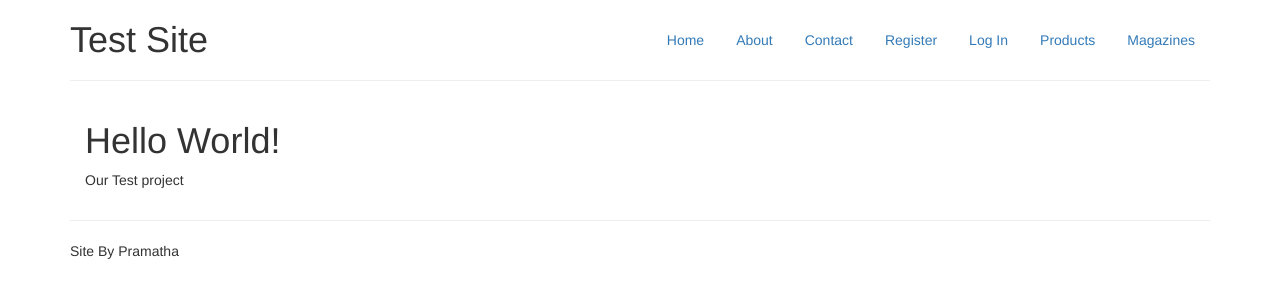
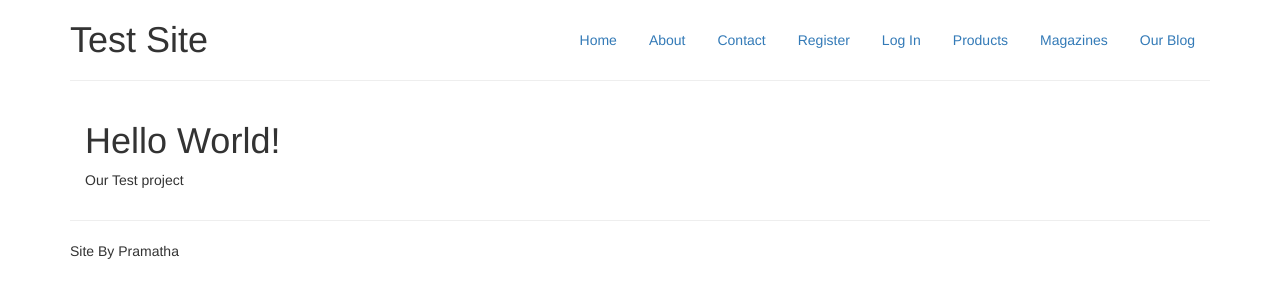
Before and after one commit to PramathaMadhavankutty/django_forum, a Django app: page / in a window 1280 px wide. Shown: the top 300 px of the page. Run offline with Django 3.2, Linux system fonts and the light colour scheme; some libraries are stand-ins or nearby versions.

Commit message:
add static css and link for blog

```diff
--- a/home/templates/base.html
+++ b/home/templates/base.html
@@ -9,6 +9,7 @@
     <meta name="author" content="">
     <link rel="stylesheet" href="https://cdnjs.cloudflare.com/ajax/libs/bootswatch/3.3.6/cerulean/bootstrap.min.css">
     <link rel="stylesheet" href="{% static "css/style.css" %}">
+    <link rel="stylesheet" href="{% static "css/blog.css" %}">
 </head>
 <body>
 <div class="container">
@@ -31,7 +32,7 @@
             <!--Paypal-->
              <li><a href="/products/">Products</a></li>
              <li><a href="/magazines/">Magazines</a></li>
-
+             <li><a href="/blog/">Our Blog</a></li>
 
 
 
```
